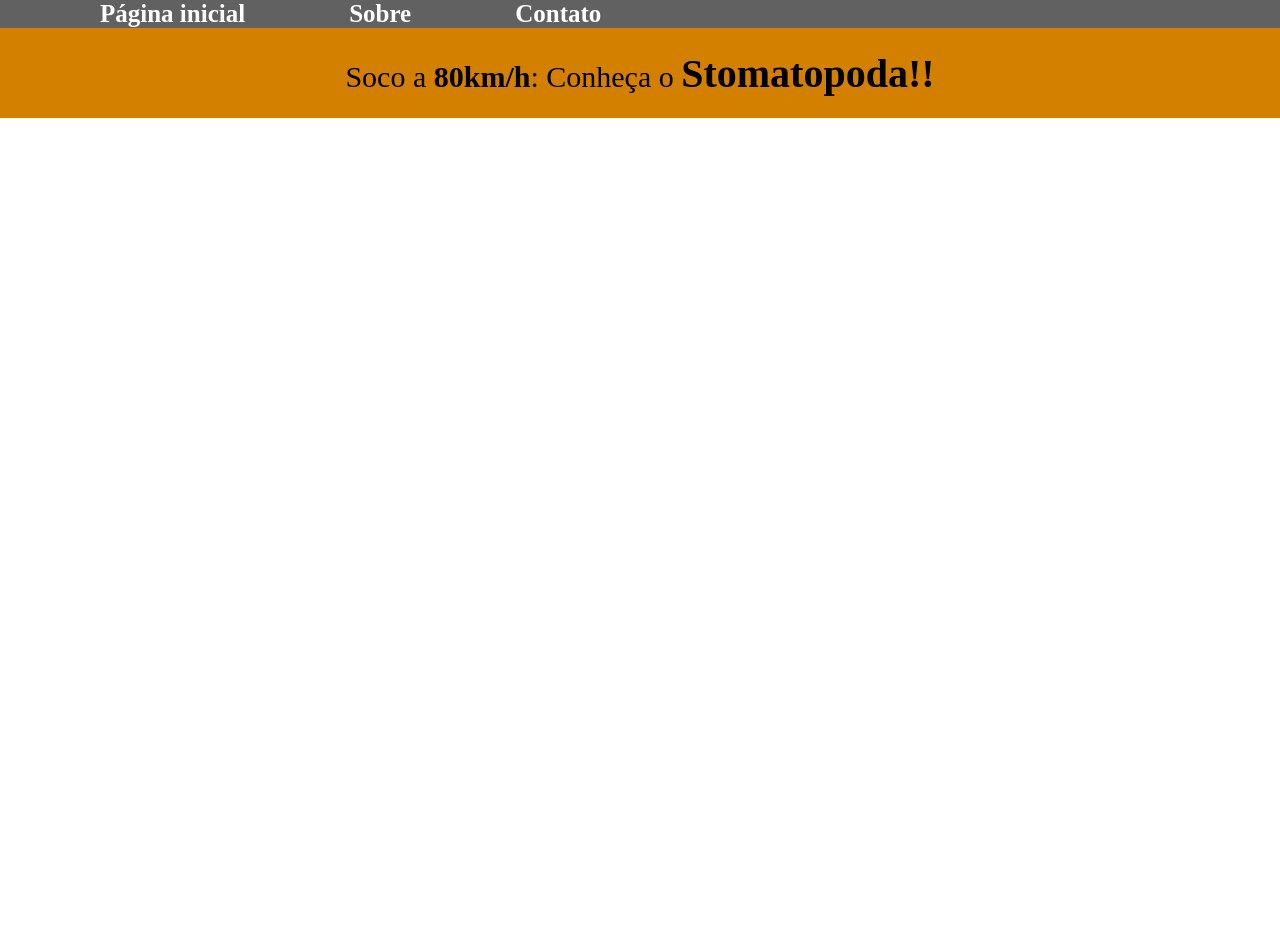
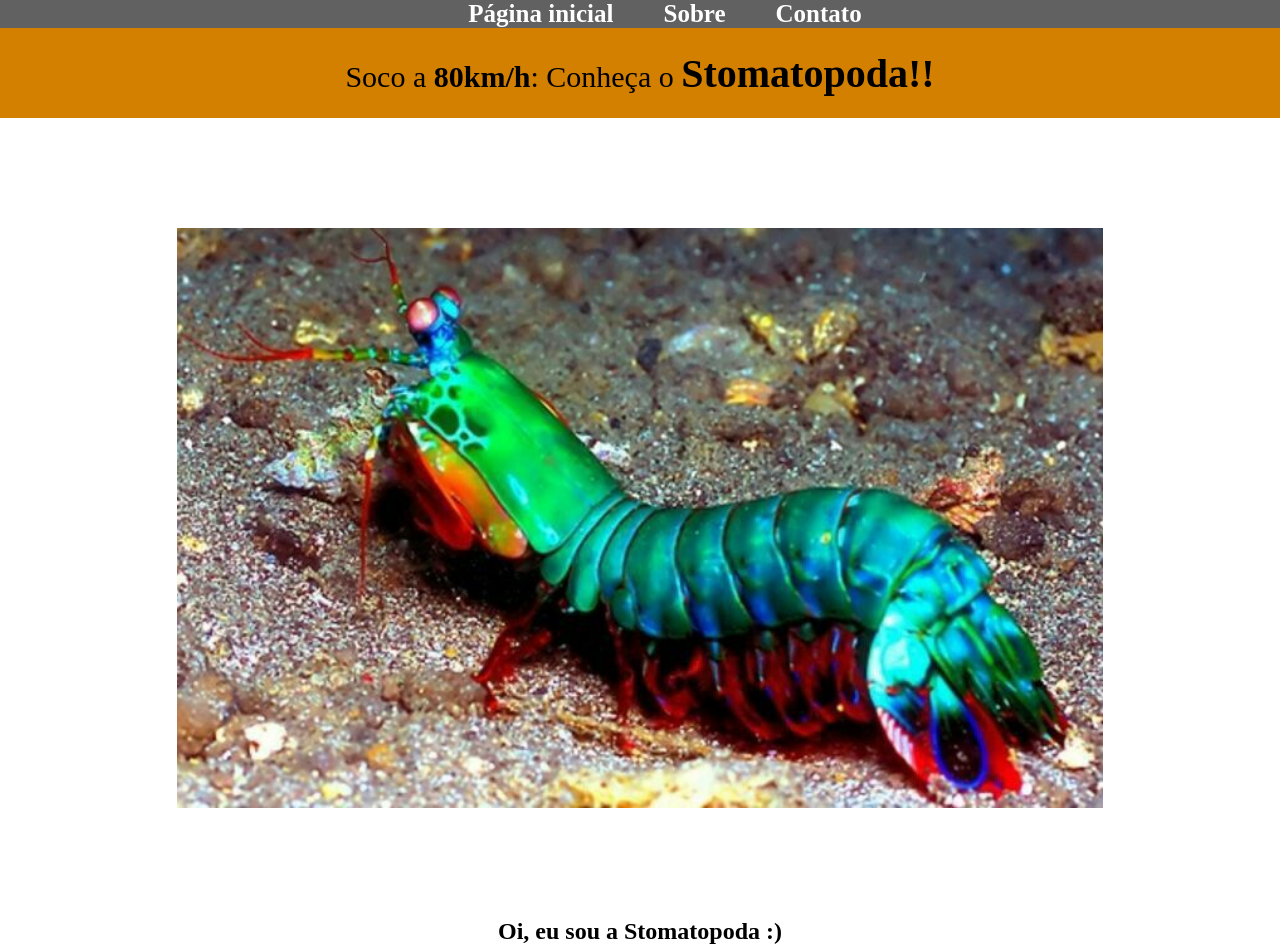
Before and after one commit to PatrickMoraisN/trybe-exercises, a plain HTML site: page exercises/bloco_3/dia_4/index.html in a window 1280 px wide. Before the commit the page ends 800 px from the top, so only its background shows below. Drawn offline with Linux system fonts and the light colour scheme.

Commit message:
adiciona foto

```diff
--- a/exercises/bloco_3/dia_4/index.html
+++ b/exercises/bloco_3/dia_4/index.html
@@ -9,11 +9,9 @@
 </head>
 <body>
     <nav id="menu">
-        <ul>
-            <li><a href="">Página inicial</a></li>
-            <li><a href="">Sobre</a></li>
-            <li><a href="">Contato</a></li>
-        </ul>
+            <a href="#pag-inicial">Página inicial</a>
+            <a href="">Sobre</a>
+            <a href="">Contato</a>
     </nav>
 
     <header id="cabecalho">
@@ -22,7 +20,12 @@
         </p>
     </header>
 
-
+    <section class="foto" id="pag-inicial">
+       <div class="img-stomato">
+           <img src="./stomatopoda.jpg" alt="stomatopoda em seu ambiente.">
+       </div>
+       <h2>Oi, eu sou a Stomatopoda :)</h2>
+    </section>
 
 </body>
 </html>
--- a/exercises/bloco_3/dia_4/style.css
+++ b/exercises/bloco_3/dia_4/style.css
@@ -26,9 +26,11 @@ header p {
 
 }
 
-nav ul li {
-    display: inline-block;
-    padding-left: 100px;
+nav  {
+    display: flex;
+    align-items: center;
+    justify-content: center;
+
 }
 
 a {
@@ -36,8 +38,30 @@ a {
     font-size: 25px;
     font-weight: bold;
     color: white;
+    padding-left: 50px;
+
 }
 
 a:hover {
     text-shadow: 1px 1px 20px ;
 }
+
+.img-stomato {
+    height: 800px;
+    display: flex;
+    align-items: center;
+    justify-content: center;
+    overflow: hidden;
+
+}
+
+img {
+    padding: 10px;
+    height: 600px;
+}
+
+section h2 {
+    display: flex;
+    align-items: center;
+    justify-content: center;
+}
```
